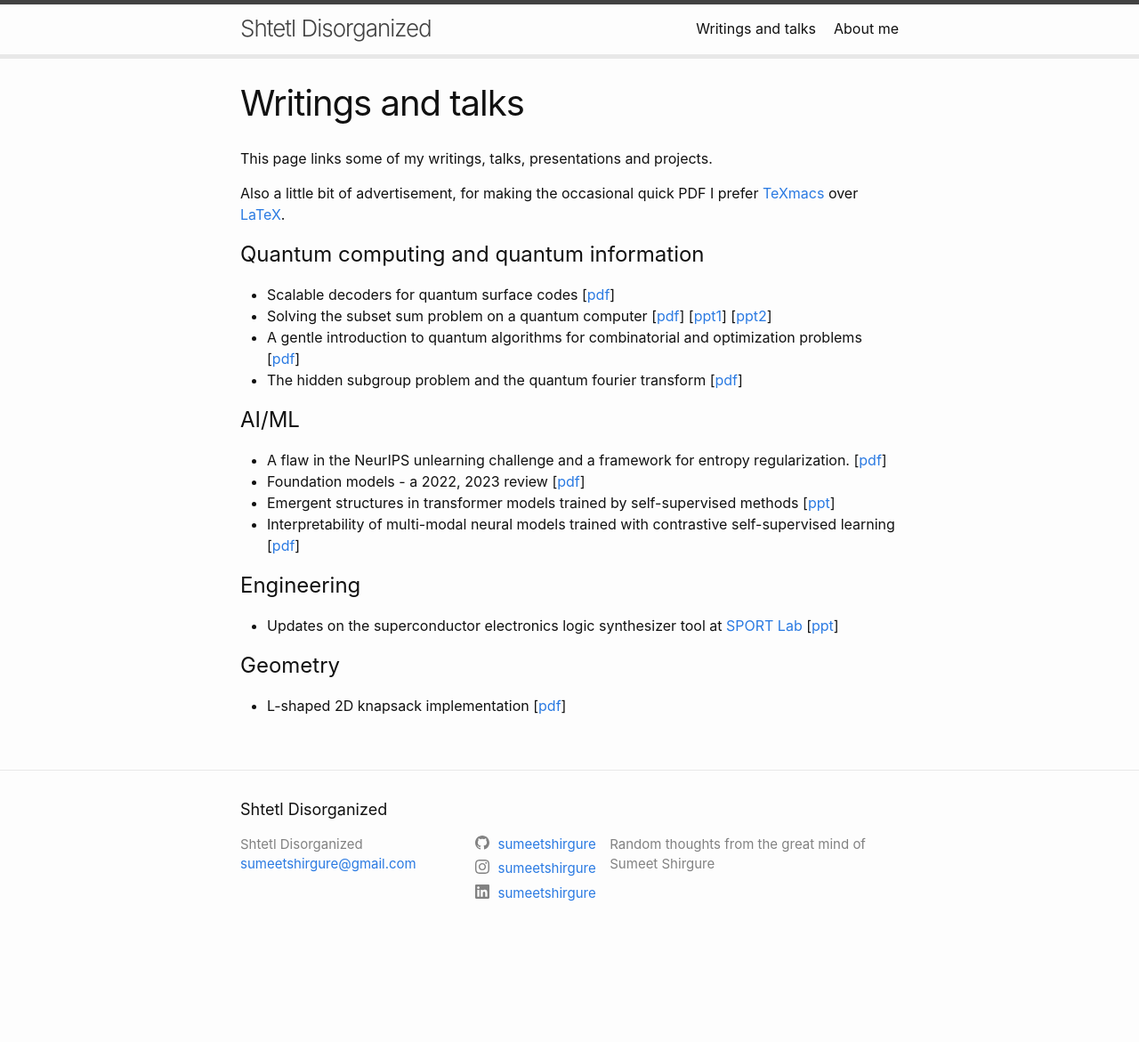
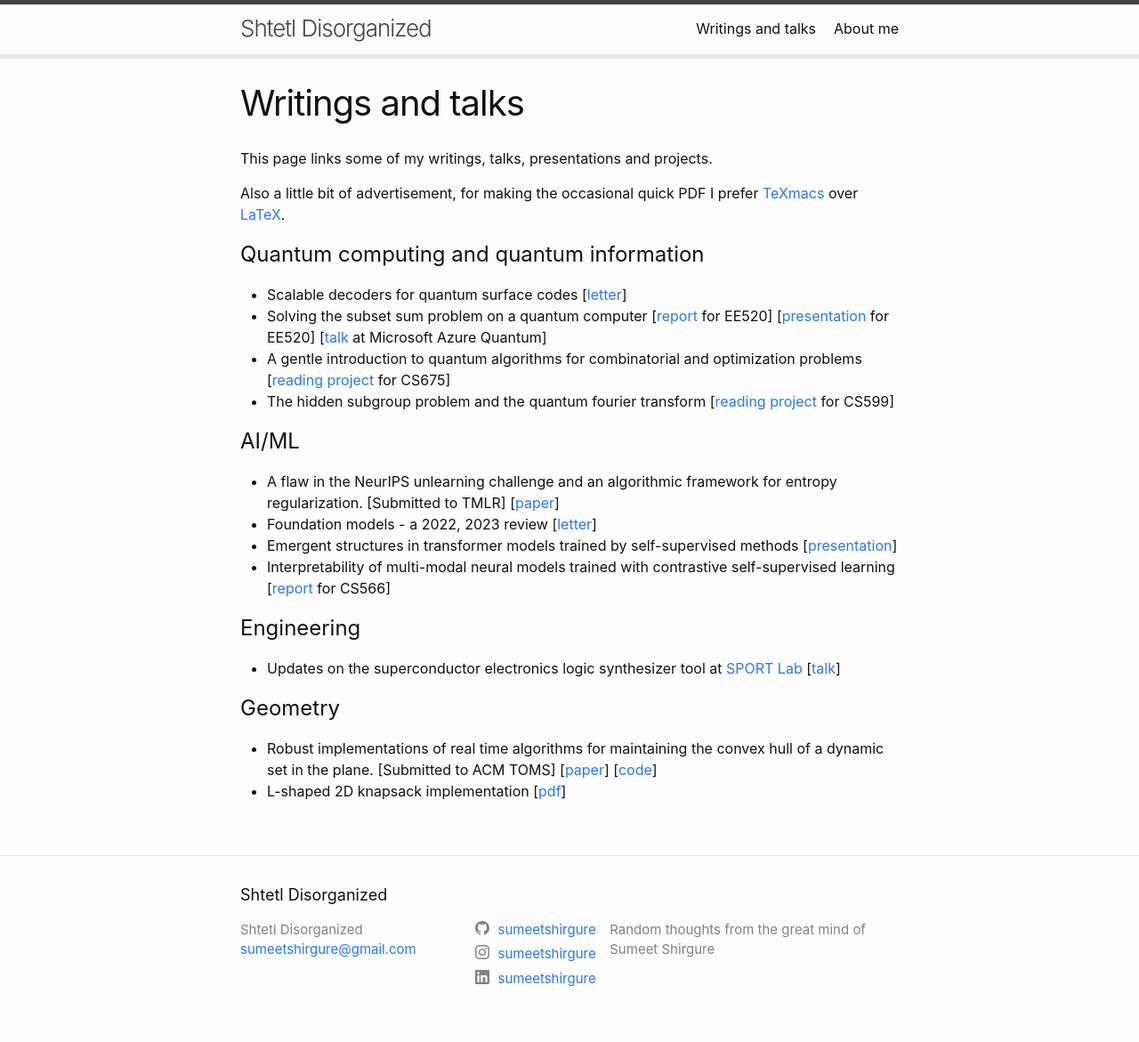
Before and after one commit to sumeetshirgure/sumeetshirgure.github.io, a Jekyll site: the page built from docs/0_writing_samples.markdown, in a window 1280 px wide. Shown: the whole page at 89% size. Built offline with Jekyll 4.4.1, drawn with Linux system fonts in a browser that asks for light colours; before the commit the page ends 1075 px from its top, so only the background shows below that.

Commit message:
Add DPCH paper.

```diff
--- a/docs/0_writing_samples.markdown
+++ b/docs/0_writing_samples.markdown
@@ -11,30 +11,33 @@ Also a little bit of advertisement, for making the occasional quick PDF I prefer
 
 # Quantum computing and quantum information
 - Scalable decoders for quantum surface codes
-[[pdf](/assets/pdfs/projects/ee_599_project.pdf)]
+[[letter](/assets/pdfs/projects/ee_599_project.pdf)]
 - Solving the subset sum problem on a quantum computer
-[[pdf](/assets/pdfs/projects/ee_520_project.pdf)]
-[[ppt1](/assets/pdfs/presentations/ee_520.pdf)]
-[[ppt2](/assets/pdfs/presentations/qchack_2022.pdf)]
+[[report](/assets/pdfs/projects/ee_520_project.pdf) for EE520]
+[[presentation](/assets/pdfs/presentations/ee_520.pdf) for EE520]
+[[talk](/assets/pdfs/presentations/qchack_2022.pdf) at Microsoft Azure Quantum]
 - A gentle introduction to quantum algorithms for combinatorial and optimization problems
-[[pdf](/assets/pdfs/projects/cs_675_project.pdf)]
+[[reading project](/assets/pdfs/projects/cs_675_project.pdf) for CS675]
 - The hidden subgroup problem and the quantum fourier transform
-[[pdf](/assets/pdfs/projects/cs_599_project.pdf)]
+[[reading project](/assets/pdfs/projects/cs_599_project.pdf) for CS599]
 
 # AI/ML
-- A flaw in the NeurIPS unlearning challenge and a framework for entropy regularization.
-[[pdf](/assets/pdfs/papers/unlearn_flaw.pdf)]
+- A flaw in the NeurIPS unlearning challenge and an algorithmic framework for entropy regularization.
+\[Submitted to TMLR\] [[paper](/assets/pdfs/papers/unlearn_flaw.pdf)]
 - Foundation models - a 2022, 2023 review
-[[pdf](/assets/pdfs/projects/foundation_models_review.pdf)]
+[[letter](/assets/pdfs/projects/foundation_models_review.pdf)]
 - Emergent structures in transformer models trained by self-supervised methods
-[[ppt](/assets/pdfs/presentations/cs_566.pdf)]
+[[presentation](/assets/pdfs/presentations/cs_566.pdf)]
 - Interpretability of multi-modal neural models trained with contrastive self-supervised learning
-[[pdf](/assets/pdfs/projects/cs_566_paper.pdf)]
+[[report](/assets/pdfs/projects/cs_566_paper.pdf) for CS566]
 
 # Engineering
 - Updates on the superconductor electronics logic synthesizer tool at
 [SPORT Lab](https://sportlab.usc.edu/)
-[[ppt](/assets/pdfs/presentations/qsyn.pdf)]
+[[talk](/assets/pdfs/presentations/qsyn.pdf)]
 
 # Geometry
+- Robust implementations of real time algorithms for maintaining the convex hull of a dynamic
+set in the plane. \[Submitted to ACM TOMS\]
+[[paper](/assets/pdfs/papers/dpch.pdf)] [[code](https://github.com/sumeetshirgure/DynamicPlanarHull)]
 - L-shaped 2D knapsack implementation [[pdf](/assets/pdfs/projects/l2dk.pdf)]
--- a/docs/_posts/2023-10-11-turnaround-time.markdown
+++ b/docs/_posts/2023-10-11-turnaround-time.markdown
@@ -28,7 +28,7 @@ Peer review will take a long time, and it's much more advantageous for me to pos
 that my future advisors and PhD hiring committees can appreciate them.
 Moreover ACM and Elsevier journals require public access fees, and I'm not sure how public this blog will be considered.
 Even the code is open sourced.
-I'll wait a few weeks before posting it here just in case they decide to accept it sooner than my PhD applications.
+I'll wait a few ~~weeks~~ days before posting it here. ~~just in case they decide to accept it sooner than my PhD applications.~~
 
 In other news, I believe I'm making some theoretical progress on low latency greedy decoding schemes for
 topological quantum error correction.
```
Also changed, not shown: 2 other files.
